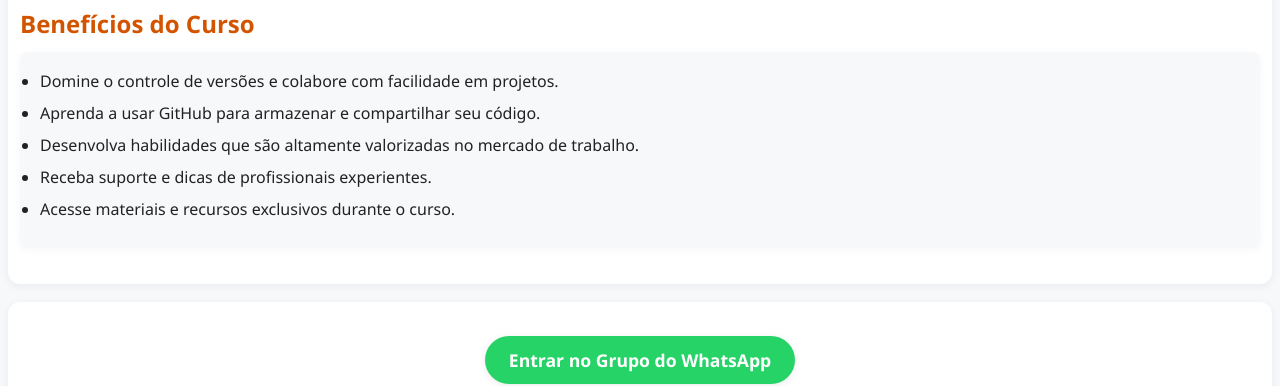
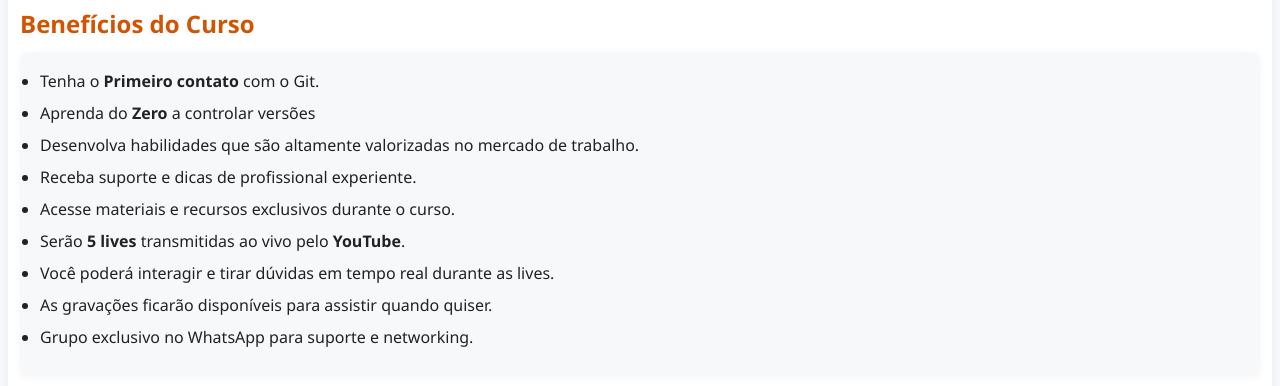
Before and after one commit to MizaBragatti/git.github.io, a plain HTML site: page index.html in a window 1280 px wide. Shown: the part 433-819 px from the top of the page. Drawn offline with Linux system fonts and the light colour scheme.

Commit message:
Deixando promessa mais SMART

```diff
--- a/index.html
+++ b/index.html
@@ -20,11 +20,15 @@
                 class="git-banner">
             <h2>Benefícios do Curso</h2>
             <ul>
-                <li>Domine o controle de versões e colabore com facilidade em projetos.</li>
-                <li>Aprenda a usar GitHub para armazenar e compartilhar seu código.</li>
+                <li>Tenha o <strong>Primeiro contato</strong> com o Git.</li>
+                <li>Aprenda do <strong>Zero</strong> a controlar versões</li>
                 <li>Desenvolva habilidades que são altamente valorizadas no mercado de trabalho.</li>
-                <li>Receba suporte e dicas de profissionais experientes.</li>
+                <li>Receba suporte e dicas de profissional experiente.</li>
                 <li>Acesse materiais e recursos exclusivos durante o curso.</li>
+                <li>Serão <strong>5 lives</strong> transmitidas ao vivo pelo <strong>YouTube</strong>.</li>
+                <li>Você poderá interagir e tirar dúvidas em tempo real durante as lives.</li>
+                <li>As gravações ficarão disponíveis para assistir quando quiser.</li>
+                <li>Grupo exclusivo no WhatsApp para suporte e networking.</li>
             </ul>
         </section>
         <section>
@@ -38,7 +42,6 @@
     <footer>
         <p>&copy; 2025 Curso de Git Básico. Todos os direitos reservados.</p>
     </footer>
-    <script src="js/main.js"></script>
 </body>
 
 </html>
--- a/js/main.js
+++ /dev/null
@@ -1 +0,0 @@
-// This file is intentionally left blank.
```
